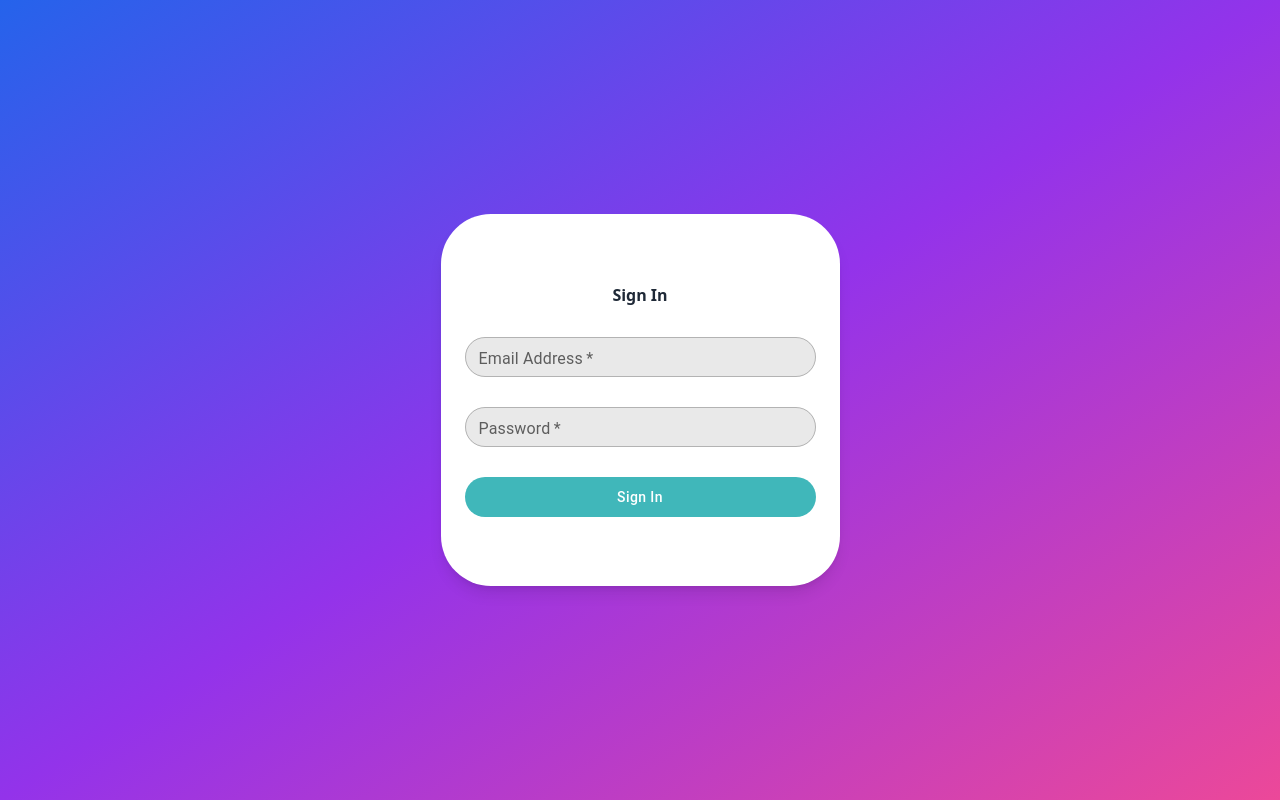
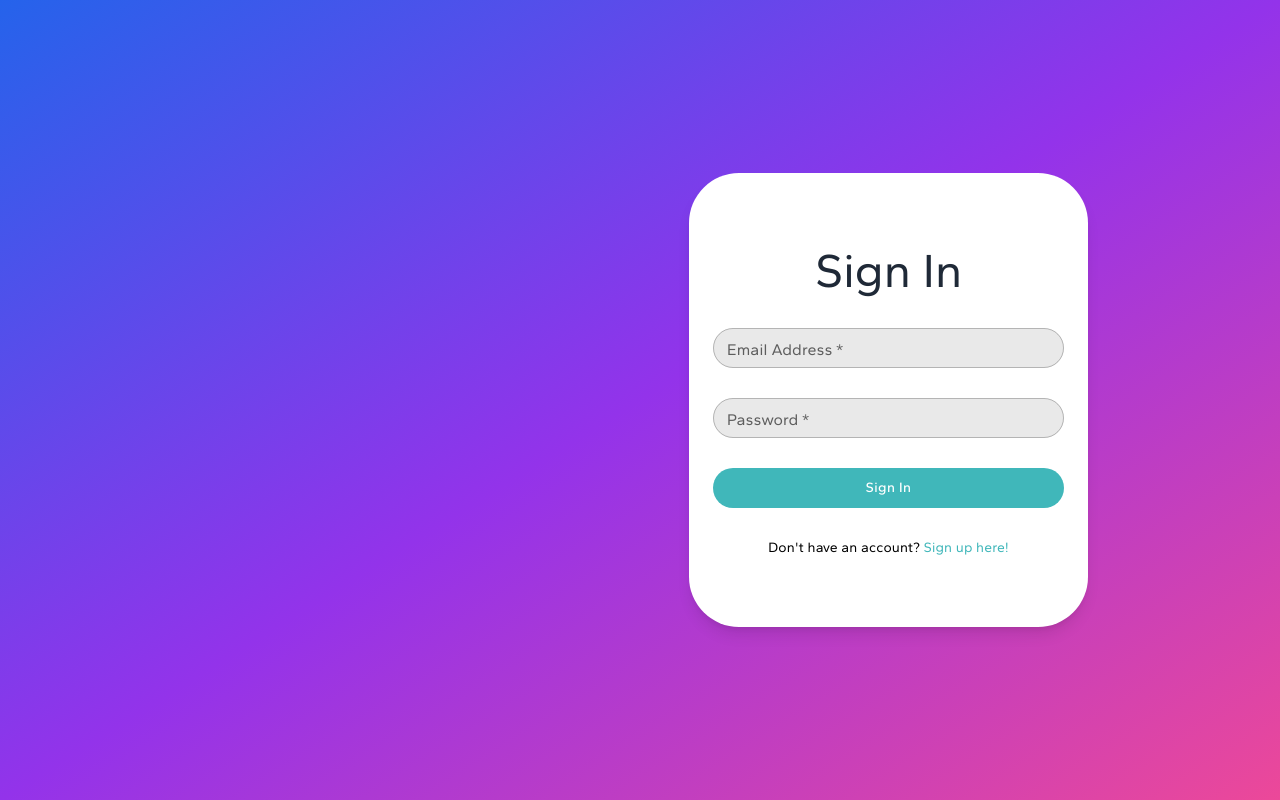
Before and after one commit to danielnguywn/HackUTD, a React (Create React App) app in the folder frontend/: page /signin in a window 1280 px wide. Built offline with nearby package versions, Linux system fonts and the light colour scheme.

Commit message:
finish styling the sign in page

```diff
--- a/frontend/src/Pages/signin.js
+++ b/frontend/src/Pages/signin.js
@@ -7,20 +7,20 @@ function SignIn() {
                {/* Background gradient taking up most of the screen */}
                <Box className="absolute inset-0 bg-gradient-to-br from-blue-600 via-purple-600 to-pink-500" />
 
-               {/* Login container - centered */}
-               <Box className="relative flex items-center w-full">
+               {/* Login container - positioned absolutely */}
+               <Box className="absolute top-1/2 right-[15%] transform -translate-y-1/2">
                     <Container
                          maxWidth={false}
                          className="flex flex-col items-center bg-white p-[69px] rounded-[50px] shadow-lg"
                          sx={{
                               width: 'fit-content',
                               height: 'fit-content',
-
+                              fontFamily: 'Gantari, sans-serif',
                          }}
                     >
-                         <div variant="h1" className="font-bold text-gray-800 mb-[30px]">
+                         <Typography variant="h3" className="font-bold text-gray-800 !mb-[30px]" sx={{ fontFamily: 'Gantari, sans-serif' }}>
                               Sign In
-                         </div>
+                         </Typography>
 
                          <TextField
                               fullWidth
@@ -36,15 +36,18 @@ function SignIn() {
                                         borderRadius: '20px',
                                         backgroundColor: '#E9E9E9',
                                         marginBottom: '30px',
+                                        fontFamily: 'Gantari, sans-serif',
                                         '&:hover fieldset': {
                                              borderColor: '#3B82F6',
                                         },
                                    },
                                    '& .MuiInputLabel-outlined': {
                                         transform: 'translate(14px, 10px) scale(1)',
+                                        fontFamily: 'Gantari, sans-serif',
                                    },
                                    '& .MuiInputLabel-outlined.MuiInputLabel-shrink': {
                                         transform: 'translate(14px, -6px) scale(0.75)',
+                                        fontFamily: 'Gantari, sans-serif',
                                    },
                               }}
                          />
@@ -63,15 +66,18 @@ function SignIn() {
                                         borderRadius: '20px',
                                         backgroundColor: '#E9E9E9',
                                         marginBottom: '30px',
+                                        fontFamily: 'Gantari, sans-serif',
                                         '&:hover fieldset': {
                                              borderColor: '#3B82F6',
                                         },
                                    },
                                    '& .MuiInputLabel-outlined': {
                                         transform: 'translate(14px, 10px) scale(1)',
+                                        fontFamily: 'Gantari, sans-serif',
                                    },
                                    '& .MuiInputLabel-outlined.MuiInputLabel-shrink': {
                                         transform: 'translate(14px, -6px) scale(0.75)',
+                                        fontFamily: 'Gantari, sans-serif',
                                    },
                               }}
                          />
@@ -87,6 +93,8 @@ function SignIn() {
                                    width: '351px',
                                    height: '40px',
                                    borderRadius: '20px',
+                                   marginBottom: '30px',
+                                   fontFamily: 'Gantari, sans-serif',
                                    '&:hover': {
                                         backgroundColor: '#40B7BA',
                                    }
@@ -94,6 +102,9 @@ function SignIn() {
                          >
                               Sign In
                          </Button>
+                         <Typography variant="body2" className="text-black-600" sx={{ fontFamily: 'Gantari, sans-serif' }}>
+                              Don't have an account? <a href="/signup" className="text-[#40B7BA]">Sign up here!</a>
+                         </Typography>
                     </Container>
                </Box>
           </Box>
```
